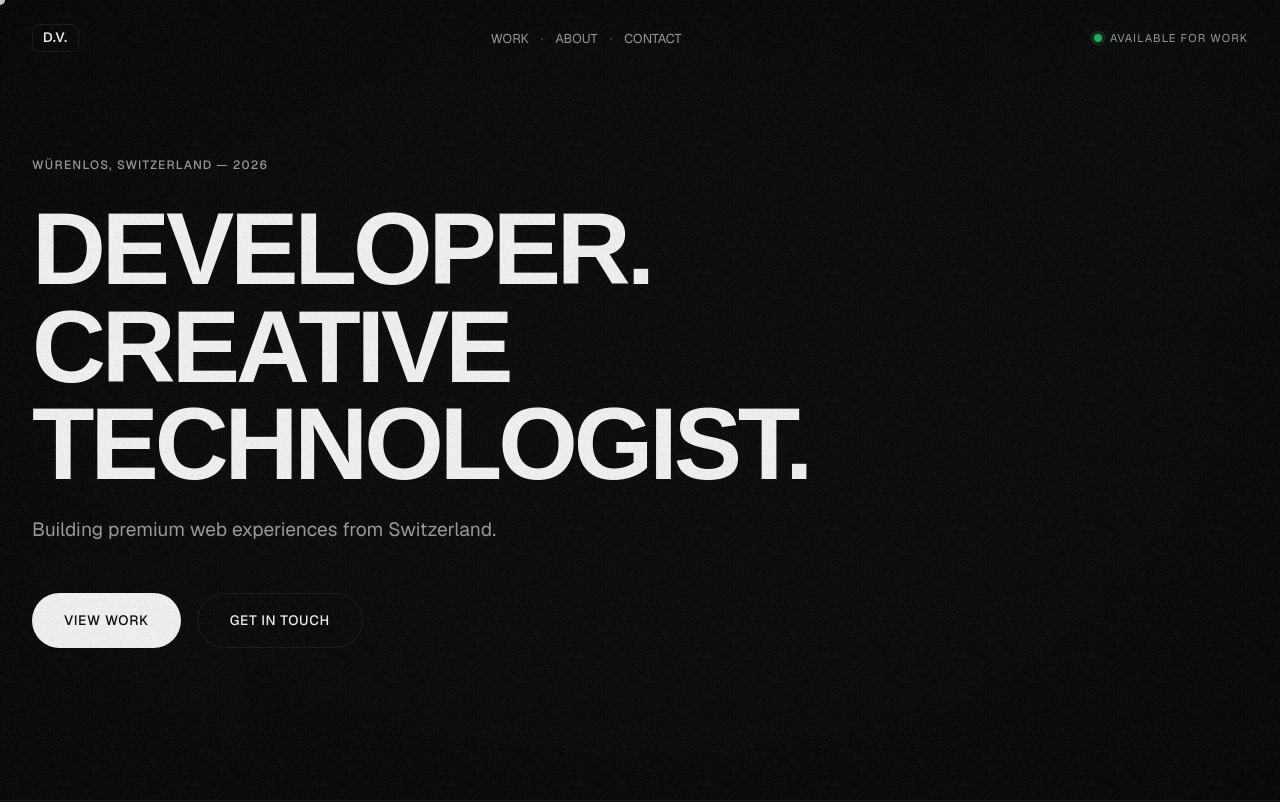
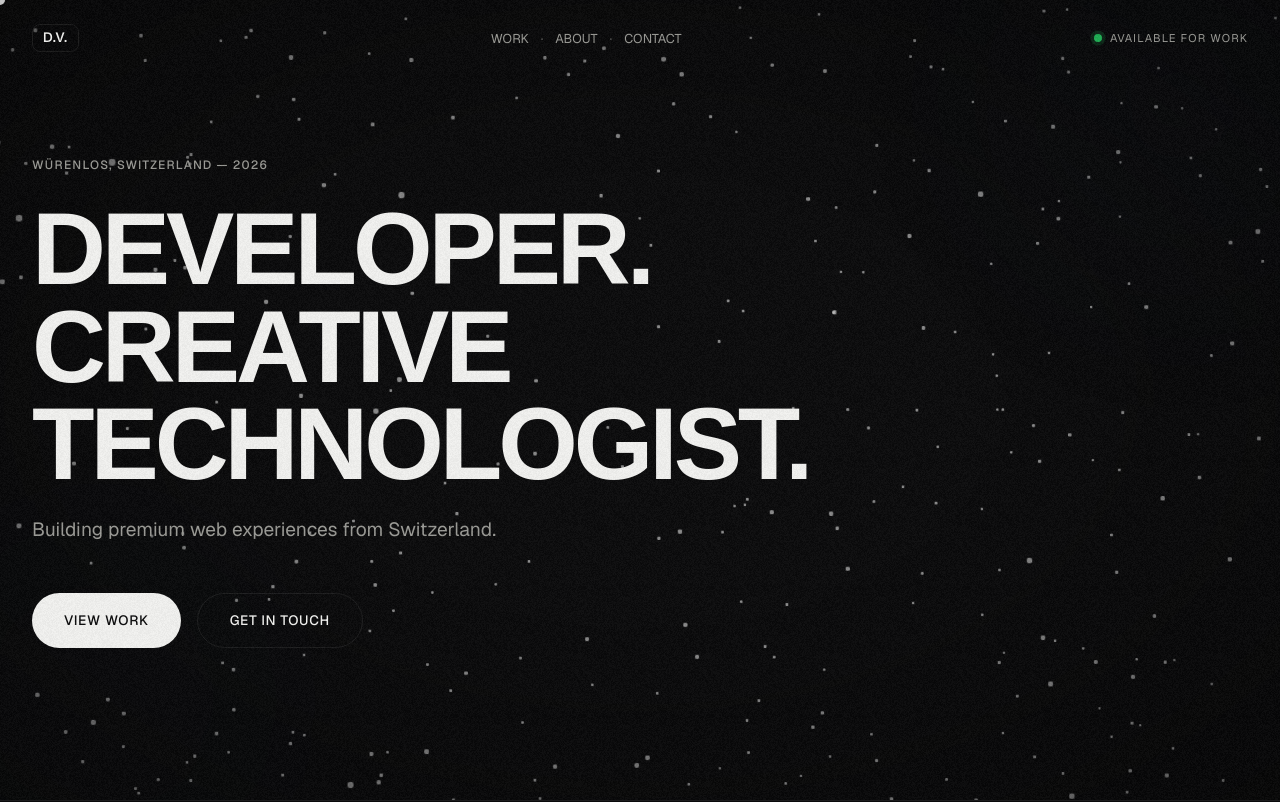
Before and after one commit to devin-voegele/portfolio, a Next.js app: page / in a window 1280 px wide. Shown: the top 802 px of the page. Built offline with nearby package versions, Linux system fonts and the light colour scheme; a web font is replaced by a local one.

Commit message:
feat: hero particle field (three.js, desktop-only)

```diff
--- /dev/null
+++ b/components/3d/ParticleField.tsx
@@ -0,0 +1,59 @@
+'use client'
+
+import { useMemo, useRef } from 'react'
+import { Canvas, useFrame } from '@react-three/fiber'
+import { Points, PointMaterial } from '@react-three/drei'
+import type { Points as ThreePoints } from 'three'
+
+function ParticleCloud() {
+  const ref = useRef<ThreePoints>(null)
+
+  const positions = useMemo(() => {
+    const count = 500
+    const arr = new Float32Array(count * 3)
+    for (let i = 0; i < count; i++) {
+      arr[i * 3 + 0] = (Math.random() - 0.5) * 12  // x: -6 to 6
+      arr[i * 3 + 1] = (Math.random() - 0.5) * 8   // y: -4 to 4
+      arr[i * 3 + 2] = (Math.random() - 0.5) * 4   // z: -2 to 2
+    }
+    return arr
+  }, [])
+
+  useFrame((_state, delta) => {
+    if (!ref.current) return
+    ref.current.rotation.y += delta * 0.02
+    ref.current.rotation.x += delta * 0.005
+  })
+
+  return (
+    <Points ref={ref} positions={positions} stride={3} frustumCulled={false}>
+      <PointMaterial
+        transparent
+        color="#ffffff"
+        size={0.05}
+        sizeAttenuation={true}
+        depthWrite={false}
+        opacity={0.6}
+      />
+    </Points>
+  )
+}
+
+export default function ParticleField() {
+  return (
+    <Canvas
+      gl={{ alpha: true, antialias: true }}
+      camera={{ position: [0, 0, 5], fov: 60 }}
+      dpr={[1, 2]}
+      style={{
+        position: 'absolute',
+        inset: 0,
+        width: '100%',
+        height: '100%',
+        pointerEvents: 'none',
+      }}
+    >
+      <ParticleCloud />
+    </Canvas>
+  )
+}
--- a/components/sections/Hero.tsx
+++ b/components/sections/Hero.tsx
@@ -1,10 +1,22 @@
 'use client'
 
+import { useState, useEffect } from 'react'
+import dynamic from 'next/dynamic'
 import SectionLabel from '@/components/primitives/SectionLabel'
 import SplitReveal from '@/components/primitives/SplitReveal'
 import MagneticButton from '@/components/primitives/MagneticButton'
 
+const ParticleField = dynamic(() => import('@/components/3d/ParticleField'), { ssr: false })
+
 export function Hero() {
+  const [particlesEnabled, setParticlesEnabled] = useState(false)
+
+  useEffect(() => {
+    const isDesktop = window.matchMedia('(min-width: 768px)').matches
+    const prefersReduced = window.matchMedia('(prefers-reduced-motion: reduce)').matches
+    setParticlesEnabled(isDesktop && !prefersReduced)
+  }, [])
+
   return (
     <section
       id="top"
@@ -20,7 +32,9 @@ export function Hero() {
       }}
     >
       {/* Background depth layer */}
-      <div id="hero-particles" style={{ position: 'absolute', inset: 0, zIndex: 0, pointerEvents: 'none' }} />
+      <div id="hero-particles" style={{ position: 'absolute', inset: 0, zIndex: 0, pointerEvents: 'none' }}>
+        {particlesEnabled && <ParticleField />}
+      </div>
 
       {/* Glow orbs */}
       <div
--- a/package.json
+++ b/package.json
@@ -10,8 +10,8 @@
   },
   "dependencies": {
     "@gsap/react": "^2.1.2",
-    "@react-three/drei": "^9.122.0",
-    "@react-three/fiber": "^8.18.0",
+    "@react-three/drei": "^10.7.7",
+    "@react-three/fiber": "^9.6.1",
     "clsx": "^2.1.0",
     "framer-motion": "^11.0.0",
     "geist": "^1.7.2",
```
Also changed, not shown: 1 other file (tests, documents, lock files or other folders).
